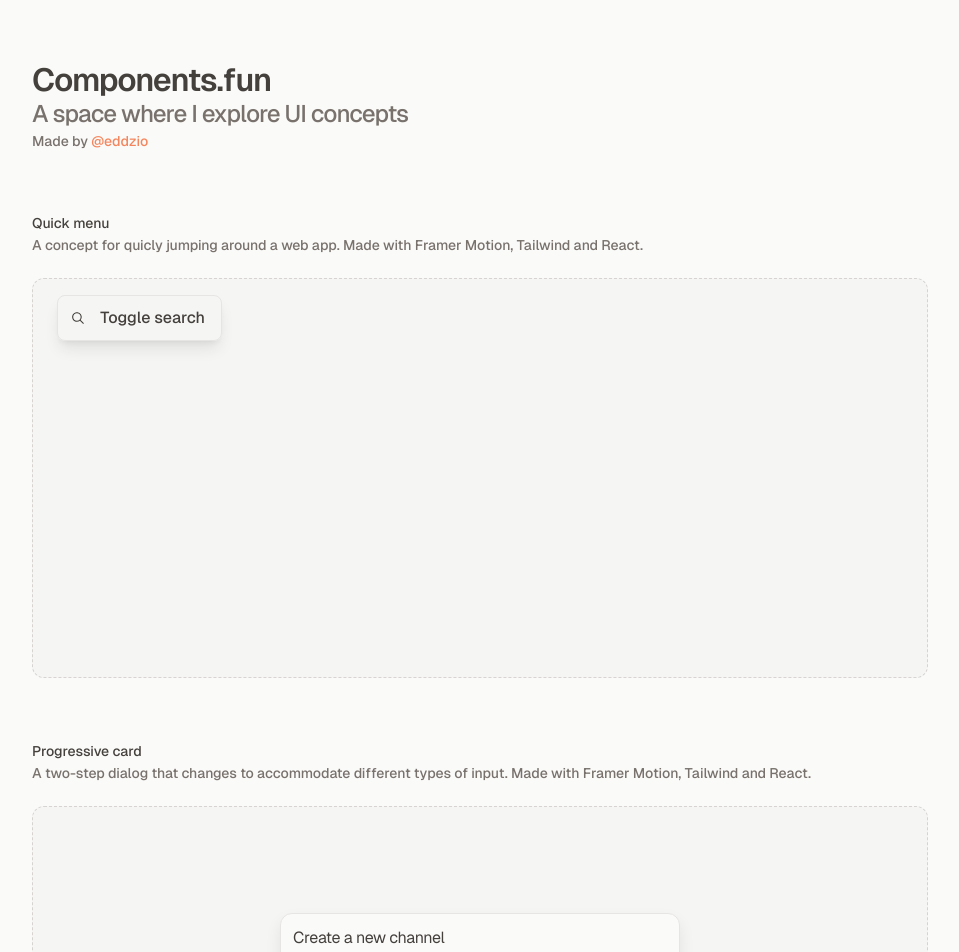
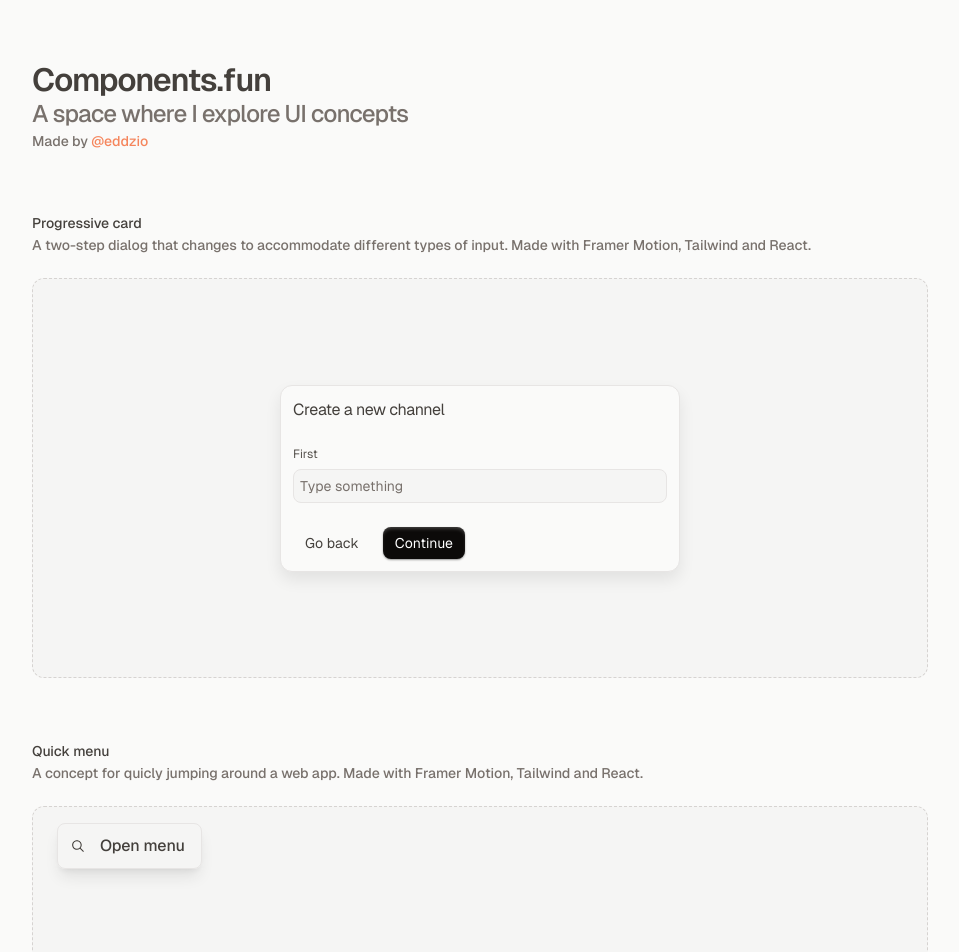
Before and after one commit to eddzio/components, a Next.js app: page / in a window 1280 px wide. Shown: the top 952 px of the page, without its empty margins (160-1119 px from the left). Built offline with nearby package versions, Linux system fonts and the light colour scheme.

Commit message:
sped up quick menu

```diff
--- a/app/components/quickMenu.tsx
+++ b/app/components/quickMenu.tsx
@@ -32,7 +32,7 @@ const listItemStyle =
             bg-[background-color:var(--background)]
             shadow-lg shadow-stone-800/10 dark:shadow-stone-950
             rounded-lg px-4 py-2 pl-1.5
-            hover:bg-stone-50 dark:hover:bg-stone-800 transition-colors duration-150
+            hover:bg-stone-50 dark:hover:bg-stone-800 transition-colors duration-100
             cursor-pointer
             border dark:border-stone-700 border-stone-200
             absolute top-4 left-4
@@ -42,7 +42,7 @@ const listItemStyle =
 
         >
             <IconContainer icon="MagnifyingGlassIcon" />
-            <p className="text-[var(--label-primary)] text-base mx-auto text-center place-content-center h-full select-none">Toggle search</p>
+            <p className="text-[var(--label-primary)] text-base mx-auto text-center place-content-center h-full select-none">Open menu</p>
         </motion.button>
 
 
@@ -51,10 +51,10 @@ const listItemStyle =
                 {isOpen && (
                     <div className="flex items-center w-full h-full justify-center place-content-center z-50 px-8">
                         <motion.div
-                        initial={{ opacity: 0, y: 15, scale: 0.95 }}
-                        animate={{ opacity: 1, y: 0, scale: 1 }}
-                        exit={{ opacity: 0, y: 15, scale: 0.95 }}
-                        transition={{ type: "spring", mass: 1, stiffness: 240, damping: 20, duration: 0.1, staggerChildren: 0.05, delayChildren: 0.1 }}
+                        initial={{ opacity: 0, y: 10, scale: 0.97 }}
+                        animate={{ opacity: 1, y: 0, scale: 1, transition: { duration: 0.1 } }}
+                        exit={{ opacity: 0, y: 10, scale: 0.97 }}
+                        // transition={{ type: "spring", mass: 0.5, stiffness: 300, damping: 30, duration: 0.5, staggerChildren: 0.05, delayChildren: 0.1 }}
                         className="
                         place-self-center mx-auto
                         items-center bg-stone-800 rounded-xl text-stone-50 mt-8
--- a/app/page.tsx
+++ b/app/page.tsx
@@ -40,6 +40,17 @@ export default function Home() {
       <div
       className="flex flex-col gap-16 py-8"
       >
+
+{/* Progressive card */}
+          <motion.div
+          variants={itemVariants}
+          >
+            <Section title="Progressive card" description="A two-step dialog that changes to accommodate different types of input. Made with Framer Motion, Tailwind and React.">
+              <ProgressiveCard />
+            </Section>
+          </motion.div>
+
+{/* Quick menu */}
           <motion.div
           variants={itemVariants}
           >
@@ -48,13 +59,7 @@ export default function Home() {
             </Section>
           </motion.div>
 
-          <motion.div
-          variants={itemVariants}
-          >
-            <Section title="Progressive card" description="A two-step dialog that changes to accommodate different types of input. Made with Framer Motion, Tailwind and React.">
-              <ProgressiveCard />
-            </Section>
-          </motion.div>
+
 
 
 
```
